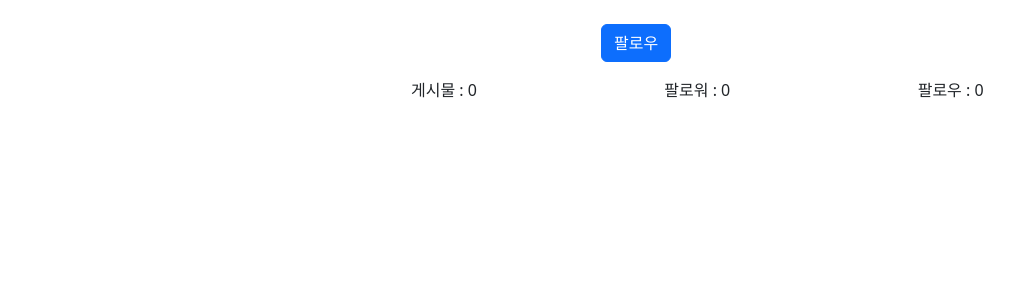
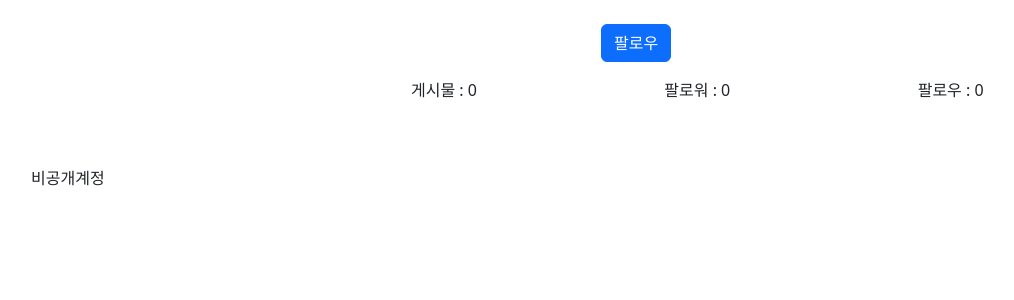
Before and after one commit to JUMI0110/Insta, a Django app: template accounts/templates/profile.html in a window 1280 px wide. Shown: the part 56-356 px from the top of the page, without its empty margins (51-1065 px from the left). Run offline with Django 5.2, Linux system fonts and the light colour scheme; the template is opened without the code that fills it, so the values that code supplies are empty; some libraries are stand-ins or nearby versions.

Commit message:
팔로워만 공개하는 게시물

```diff
--- a/accounts/templates/profile.html
+++ b/accounts/templates/profile.html
@@ -29,12 +29,17 @@
     </div>
 
     <div class="row my-5">
+        {% if user in user_info.followers.all %}
         {% for post in user_info.post_set.all %}
             <div class="col-4">
                 <a href="{% url 'posts:detail' post_id=post.id %}">
                     <img src="{{post.image.url}}" alt="" class="img-fluid">
                 </a>
             </div>
-        {% endfor %}
+            {% endfor %}
+
+        {% else %}
+        <p>비공개계정</p>
+        {% endif %}
     </div>
 {% endblock %}
```
